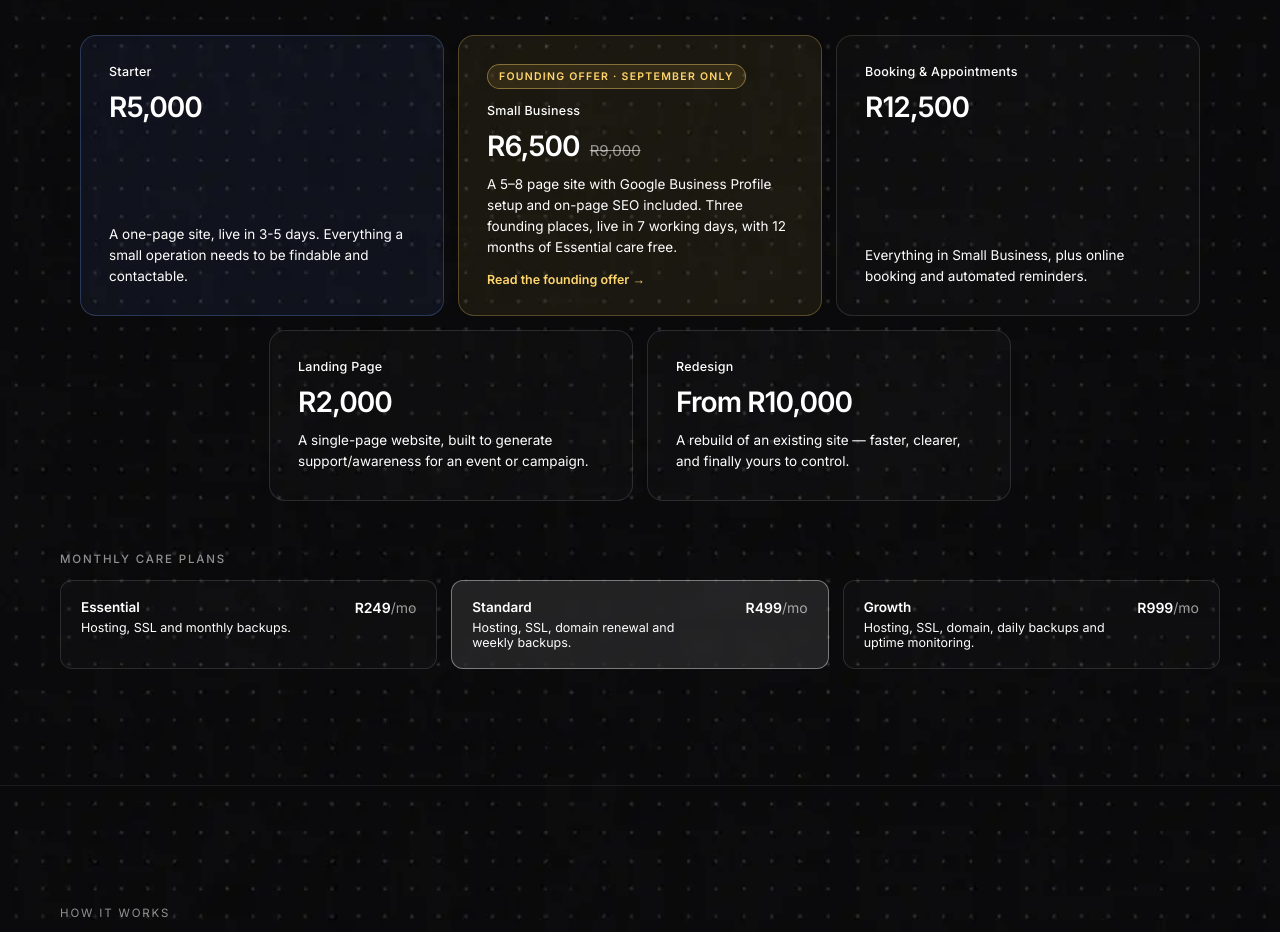
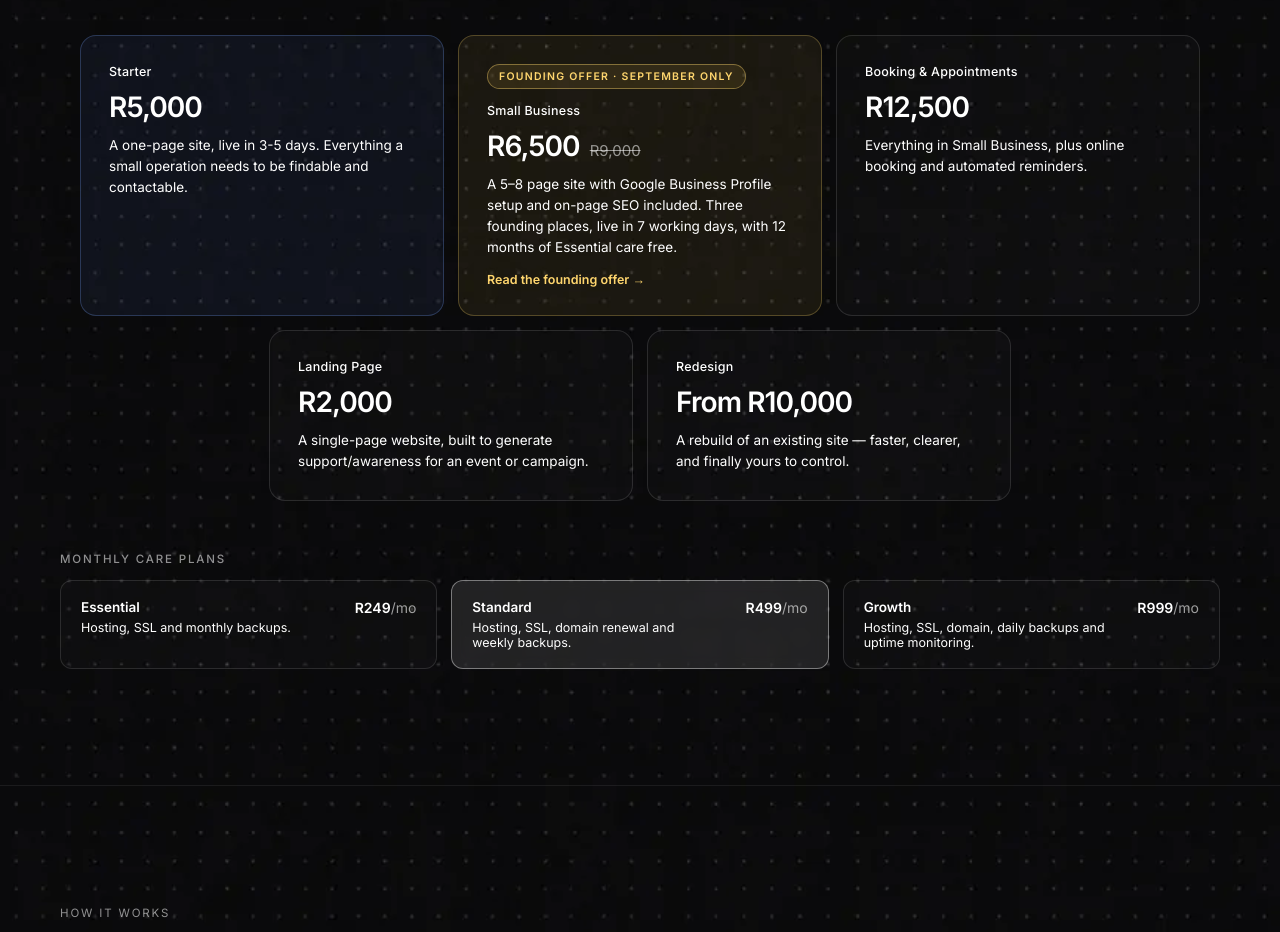
Before and after one commit to ZubairTheCreator/STB_Studios, a plain HTML site: page index.html in a window 1280 px wide. Shown: the part 1640-2572 px from the top of the page. Drawn offline with Linux system fonts and the light colour scheme.

Commit message:
Fix pricing card paragraphs sinking to bottom instead of sitting below price

```diff
--- a/assets/styles.css
+++ b/assets/styles.css
@@ -254,7 +254,7 @@ img { display: block; max-width: 100%; }
 .price-card-gold:hover { border-color: rgba(255,214,110,0.45); background: rgba(255,203,84,0.12); }
 .price-name { font-size: 12.5px; font-weight: 500; letter-spacing: 0.02em; }
 .price-fig { font-size: clamp(28px, 2.2vw, 34px); font-weight: 600; letter-spacing: -0.035em; line-height: 1; }
-.price-card p { font-size: 13.5px; line-height: 1.55; margin-top: auto; }
+.price-card p { font-size: 13.5px; line-height: 1.55; }
 
 .care-head {
   margin: clamp(36px, 4vw, 52px) 0 14px;
```
